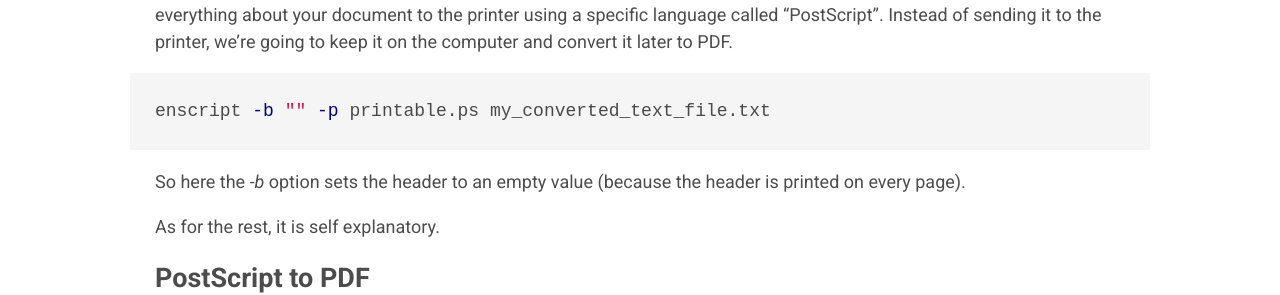
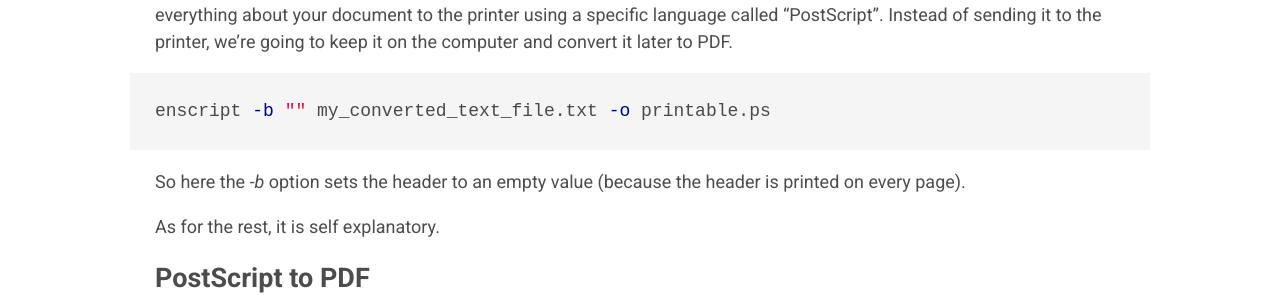
Before and after one commit to cristen/cristen.github.io, a Jekyll site: the page built from _posts/2016-09-18-how-to-convert-plain-text-to-pdf.markdown, in a window 1280 px wide and 900 px high, scrolled down 993 px. Shown: the part 159-454 px from the top of the window. Built offline with Jekyll 4.4.1, drawn with Linux system fonts in a browser that asks for light colours.

Commit message:
Fix article

```diff
--- a/_posts/2016-09-18-how-to-convert-plain-text-to-pdf.markdown
+++ b/_posts/2016-09-18-how-to-convert-plain-text-to-pdf.markdown
@@ -28,7 +28,7 @@ The *-f* is the input encoding and the *-t* the output encoding. You can append
 # Create the PostScript file
 A postscript file is a file that is interpreted by printers, it’s the ancestor of the PDF format. Made simple, it describes everything about your document to the printer using a specific language called “PostScript”. Instead of sending it to the printer, we’re going to keep it on the computer and convert it later to PDF.
 {% highlight bash %}
-enscript -b "" -p printable.ps my_converted_text_file.txt
+enscript -b "" my_converted_text_file.txt -o printable.ps
 {% endhighlight %}
 So here the *-b* option sets the header to an empty value (because the header is printed on every page).
 
```
